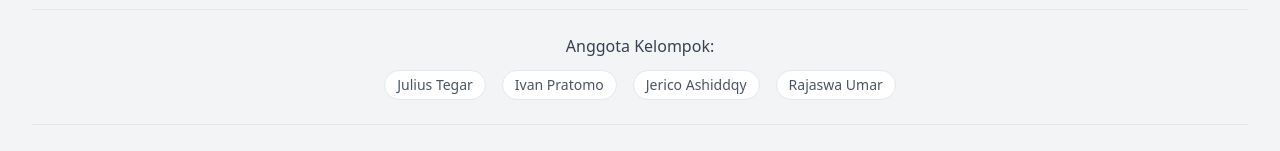
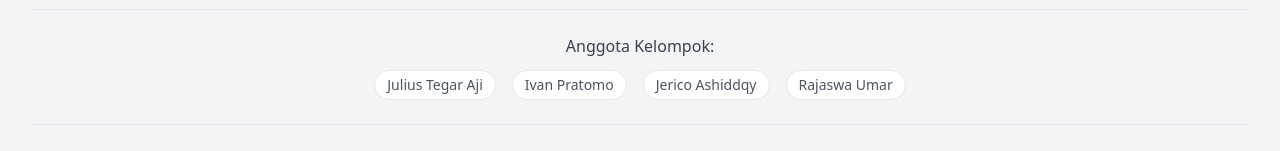
Before and after one commit to instincgpt001-pixel/kerja-rodi, a React (Vite) app in the folder front-end/: page /cart in a window 1280 px wide. Shown: the part 599-750 px from the top of the page. Built offline with nearby package versions, Linux system fonts and the light colour scheme.

Commit message:
update frontend

```diff
--- a/front-end/src/components/Footer.jsx
+++ b/front-end/src/components/Footer.jsx
@@ -2,7 +2,7 @@ import React from 'react';
 
 const Footer = () => {
   const groupMembers = [
-    "Julius Tegar", "Ivan Pratomo", "Jerico Ashiddqy", "Rajaswa Umar"
+    "Julius Tegar Aji", "Ivan Pratomo", "Jerico Ashiddqy", "Rajaswa Umar"
   ];
 
   return (
```
